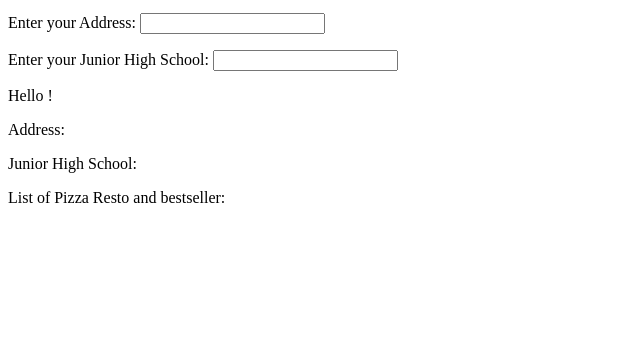
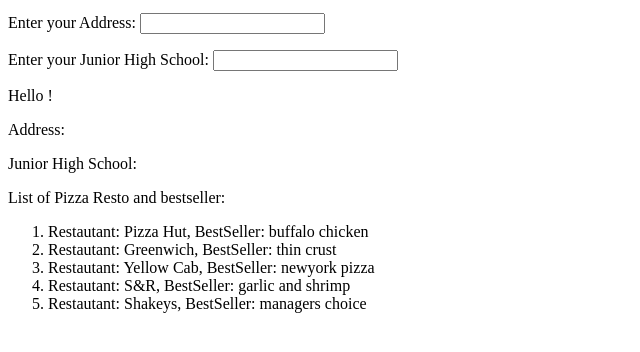
Before and after one commit to rfallurin/rfallurin.github.io, a plain HTML site: page Fallurin_activity1.html in a window 1280 px wide. Shown: the part 90-442 px from the top of the page, without its empty margins (0-640 px from the left). Drawn offline with nearby package versions, Linux system fonts and the light colour scheme.

Commit message:
Update Fallurin_activity1.html

```diff
--- a/Fallurin_activity1.html
+++ b/Fallurin_activity1.html
@@ -6,7 +6,7 @@
     <body>
         <h1>Activity 1</h1>
 
-        <div ng-app = "" ng-init = "pizzas = [{bestseller:  'buffalo chicken',name: 'Pizza Hut'},{bestseller: 'thin crust',name: 'Greenwich'}, {bestseller: 'newyork pizza',name: 'Yellow Cab' }, {bestseller: 'garlic and shrimp,name: 'S&R'}, {bestseller: 'managers choice',name: 'Shakeys'}]">
+        <div ng-app = "" ng-init = "pizzas = [{bestseller:  'buffalo chicken',name: 'Pizza Hut'},{bestseller: 'thin crust',name: 'Greenwich'}, {bestseller: 'newyork pizza',name: 'Yellow Cab' }, {bestseller: 'garlic and shrimp',name: 'S&R'}, {bestseller: 'managers choice',name: 'Shakeys'}]">
           <p>Enter your Name: <input type = "text" ng-model = "name"></p>
           <p>Enter your Address: <input type = "text" ng-model = "address"></p>
           <p>Enter your Junior High School: <input type = "text" ng-model = "jrhighschool"></p>
```
